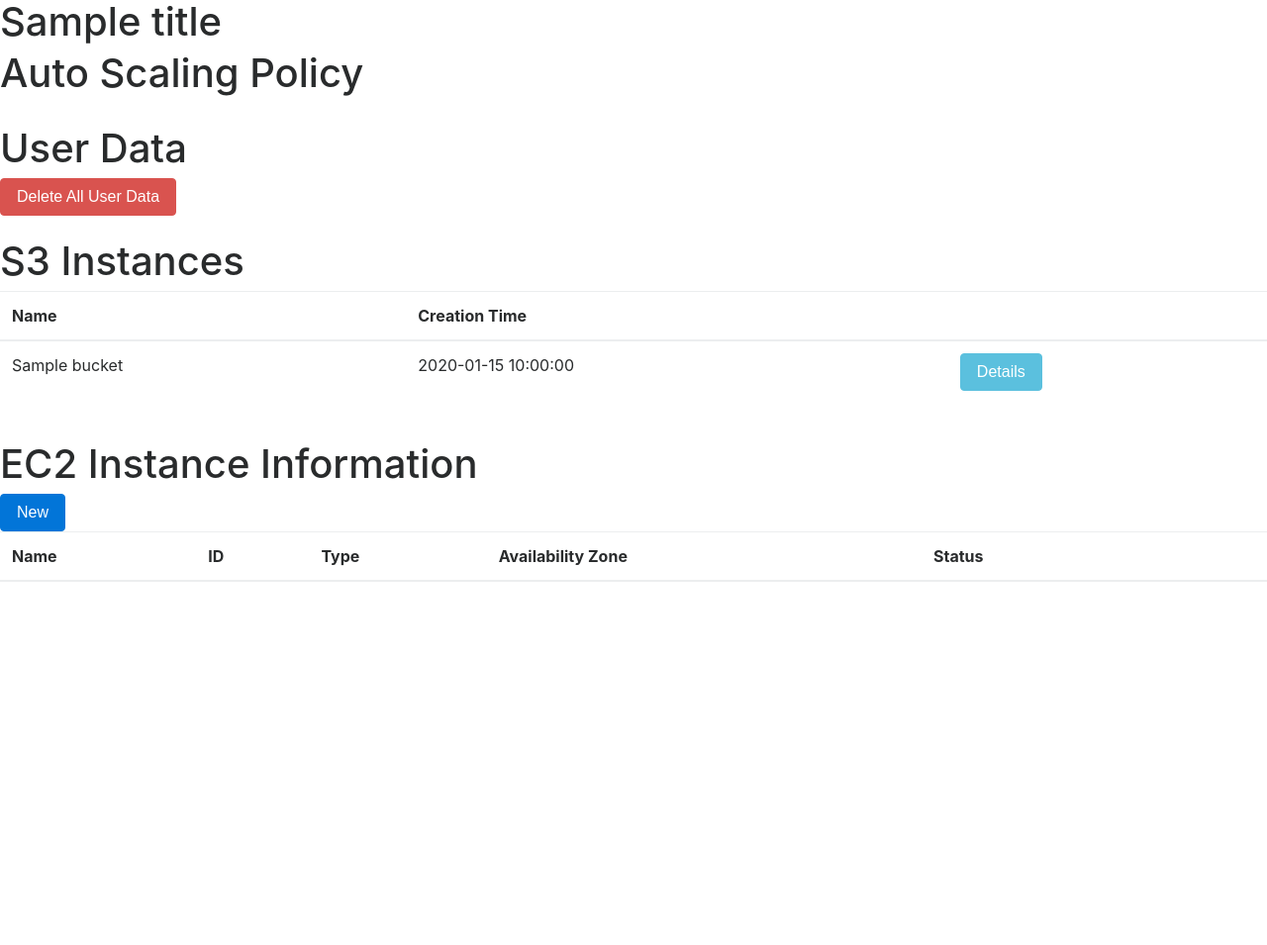
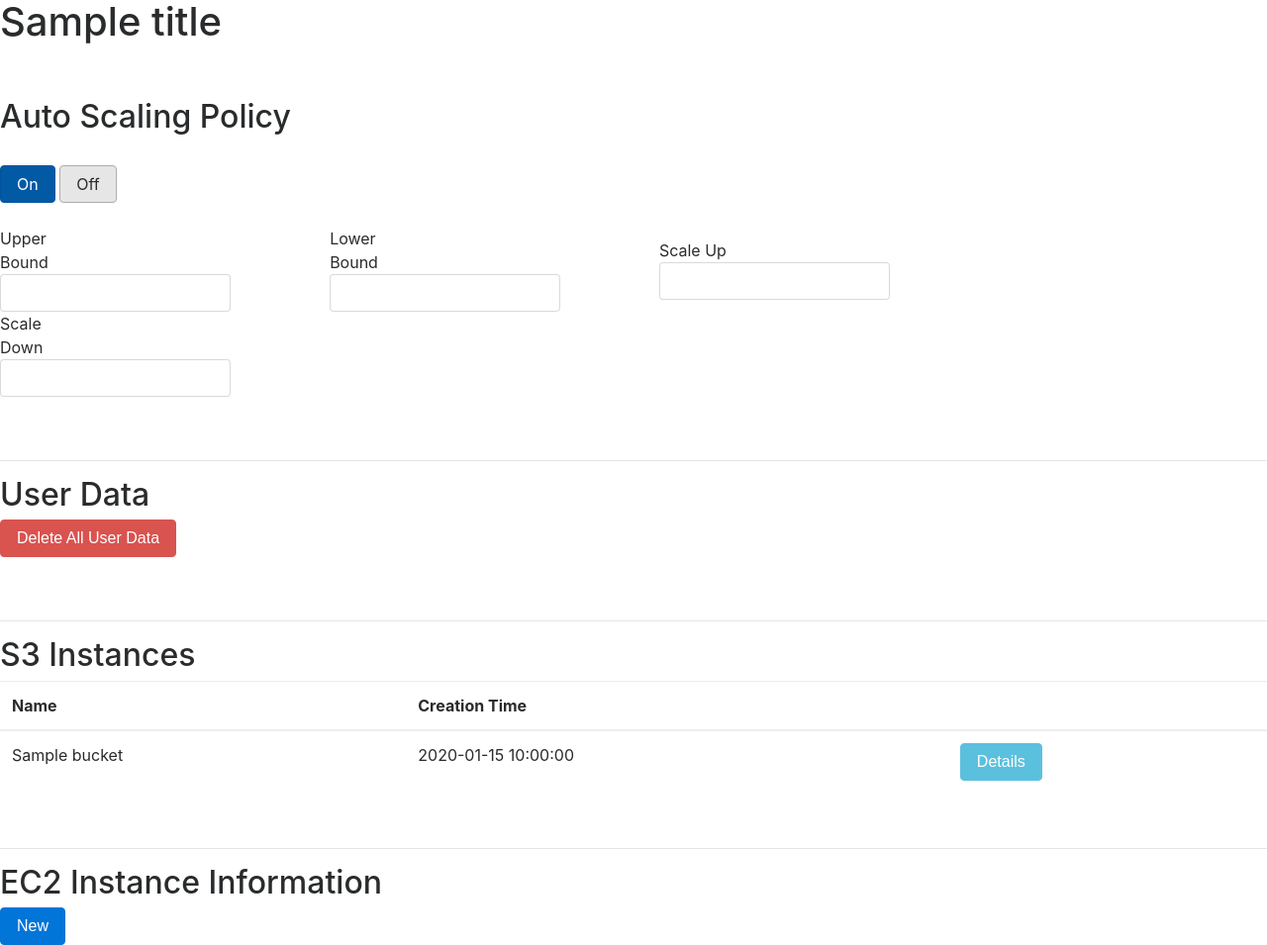
Before and after one commit to lararm/ece1779A2, a Python web app: template ManagerUI/app/templates/ec2_examples/list.html in a window 1280 px wide. Shown: the top 955 px of the page at 99% size. Before the commit the page ends 588 px from the top, so only its background shows below. Run offline with Jinja, Linux system fonts and the light colour scheme; the template is opened without the code that fills it: most values are stand-ins (such as "Sample title", 1, 10 or a date in 2020); lists and menus that the app fills with data are empty; some libraries are stand-ins or nearby versions.

Commit message:
Added buttons for Auto Scaling

```diff
--- a/ManagerUI/app/templates/ec2_examples/list.html
+++ b/ManagerUI/app/templates/ec2_examples/list.html
@@ -1,16 +1,55 @@
 {% extends "base.html" %}
 {% block content %}
 
-    <h1>Auto Scaling Policy </h2>
+    <br>
+    <br>
+    <h2>Auto Scaling Policy </h2>
+    <br>
+   <a href="#" class="btn btn-primary active" role="button" aria-pressed="true">On</a>
+    <a href="#" class="btn btn-secondary active" role="button" aria-pressed="true"> Off</a>
+    <br>
     <br>
 
-    <h1>User Data</h2>
+    <form role="form" class="form-inline">
+        <div class="row">
+            <div class="form-group col-md-4">
+                <label for="code">Upper Bound</label>
+                <input type="text" class="form-control input-normal" />
+            </div>
+        </div>
+
+        <div class="row">
+            <div class="form-group col-md-4">
+                <label for="code" >Lower Bound</label>
+                <input type="text" class="form-control input-normal" />
+            </div>
+        </div>
+      <div class="row">
+            <div class="form-group col-md-4">
+                <label for="code">Scale Up</label>
+                <input type="text" class="form-control input-normal" />
+            </div>
+        </div>
+      <div class="row">
+            <div class="form-group col-md-4">
+                <label for="code">Scale Down</label>
+                <input type="text" class="form-control input-normal" />
+            </div>
+        </div>
+
+    </form>
+    <br>
+    <br>
+
+    <hr/>
+    <h2>User Data</h2>
     <form action="{{url_for('ec2_delete_all')}}" method="post" onsubmit='return confirm("Are you sure?")'>
         <input type="submit" value="Delete All User Data" class="btn btn-danger">
     </form>
     <br>
-
-    <h1>S3 Instances</h2>
+    <br>
+    <hr/>
+    <h2>S3 Instances</h2>
     <table class="table table-hover"/>
         <thead>
            <th>Name</th>
@@ -30,8 +69,8 @@
         {% endfor %}
     </table>
     <br>
-
-    <h1>EC2 Instance Information </h2>
+    <hr/>
+    <h2>EC2 Instance Information </h2>
     <form action="{{url_for('ec2_create')}}" method="post">
         <input type="submit" value="New" class="btn btn-primary">
     </form>
```
